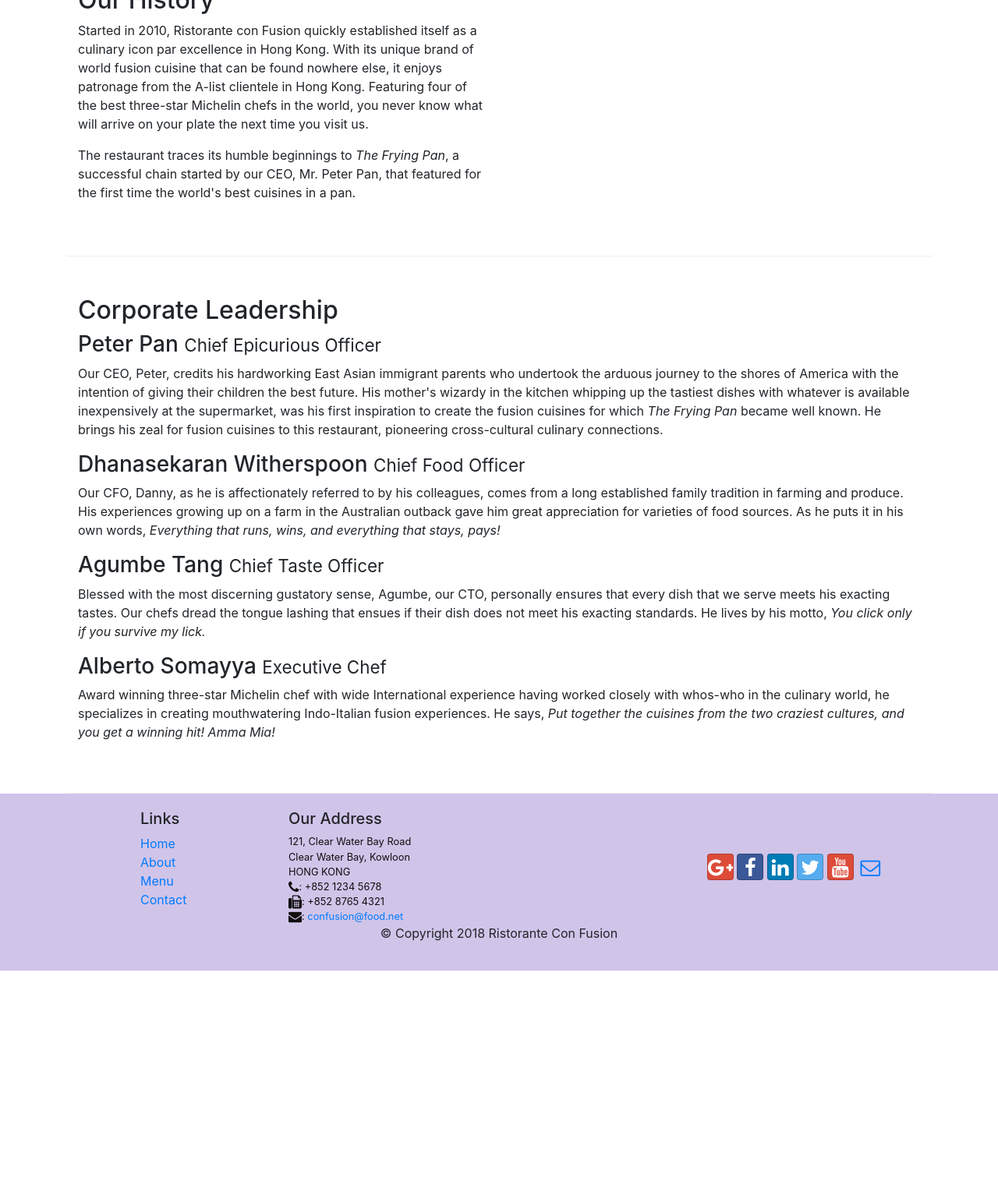
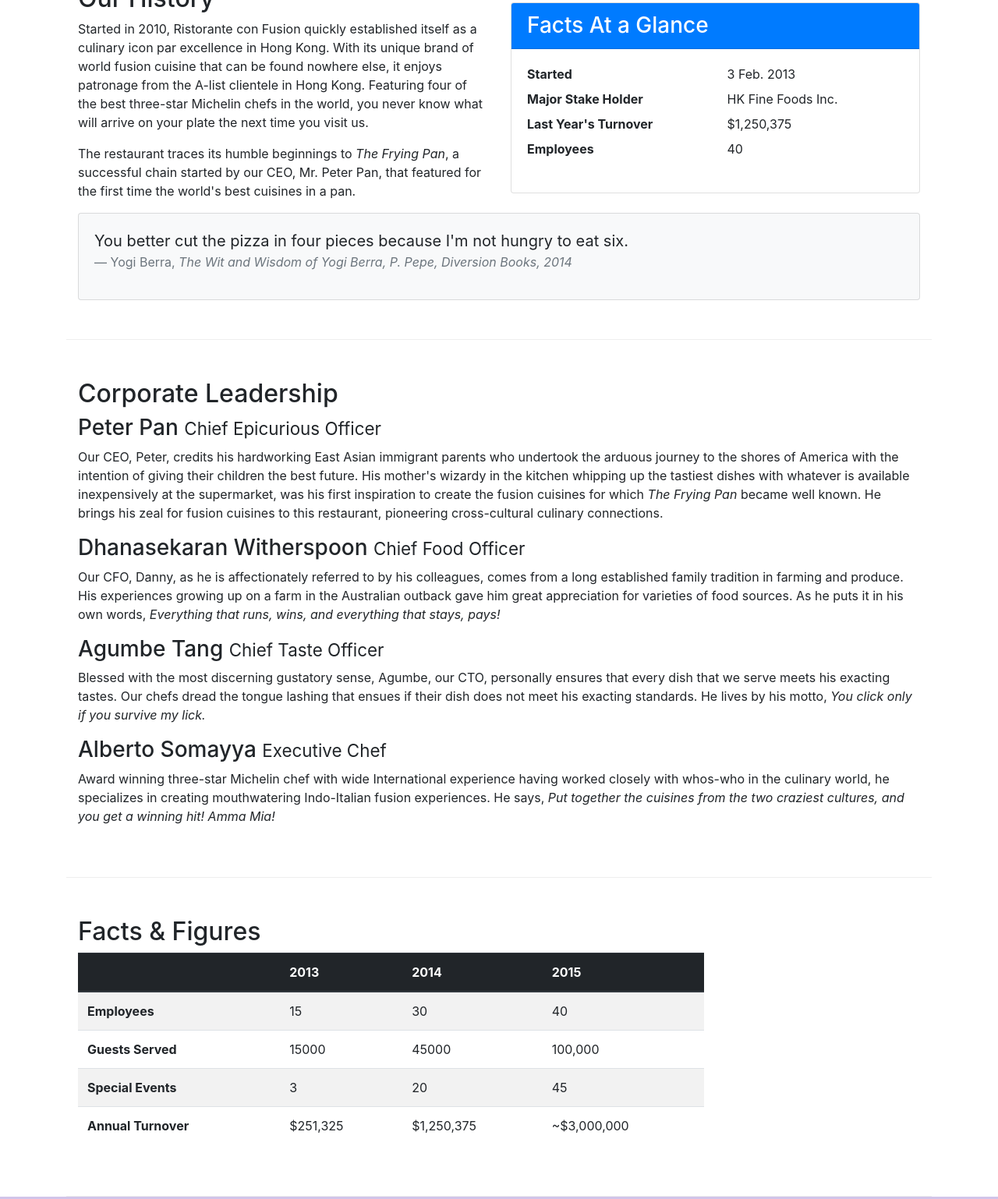
Before and after one commit to sipandey/bootstap4-practice, a website: page aboutus.html in a window 1280 px wide. Shown: the part 536-2074 px from the top of the page at 78% size. Before the commit the page ends 1781 px from the top, so only its background shows below. Drawn offline with nearby package versions, Linux system fonts and the light colour scheme.

Commit message:
tables and cards

```diff
--- a/aboutus.html
+++ b/aboutus.html
@@ -72,6 +72,35 @@
                     by our CEO, Mr. Peter Pan, that featured for the first time the world's best cuisines in a pan.</p>
             </div>
             <div class="col-12 col-sm">
+                <div class="card">
+                    <h3 class="card-header bg-primary text-white">Facts At a Glance</h3>
+                    <div class="card-body">
+                        <dl class="row">
+                            <dt class="col-6">Started</dt>
+                            <dd class="col-6">3 Feb. 2013</dd>
+                            <dt class="col-6">Major Stake Holder</dt>
+                            <dd class="col-6">HK Fine Foods Inc.</dd>
+                            <dt class="col-6">Last Year's Turnover</dt>
+                            <dd class="col-6">$1,250,375</dd>
+                            <dt class="col-6">Employees</dt>
+                            <dd class="col-6">40</dd>
+                        </dl>
+                    </div>
+                </div>
+            </div>
+            <div class="col-12">
+                <div class="card card-body bg-light">
+                    <blockquote class="blockquote">
+                        <p class="mb-0">You better cut the pizza in four pieces
+                            because I'm not hungry to eat six.
+                        </p>
+                        <footer class="blockquote-footer">Yogi Berra,
+                            <cite title="Source Title">The Wit and Wisdom of
+                                Yogi Berra, P. Pepe, Diversion Books, 2014
+                            </cite>
+                        </footer>
+                    </blockquote>
+                </div>
             </div>
         </div>
 
@@ -103,7 +132,50 @@
                         winning hit! Amma Mia!</em></p>
             </div>
         </div>
-
+        <div class="row row-content">
+            <div class="col-12 col-sm-9">
+                <h2>Facts &amp; Figures</h2>
+                <div class="table-responsive">
+                    <table class="table table-striped">
+                        <thead class="thead-dark">
+                            <tr>
+                                <th>&nbsp;</th>
+                                <th>2013</th>
+                                <th>2014</th>
+                                <th>2015</th>
+                            </tr>
+                        </thead>
+                        <tbody>
+                            <tr>
+                                <th>Employees</th>
+                                <td>15</td>
+                                <td>30</td>
+                                <td>40</td>
+                            </tr>
+                            <tr>
+                                <th>Guests Served</th>
+                                <td>15000</td>
+                                <td>45000</td>
+                                <td>100,000</td>
+                            </tr>
+                            <tr>
+                                <th>Special Events</th>
+                                <td>3</td>
+                                <td>20</td>
+                                <td>45</td>
+                            </tr>
+                            <tr>
+                                <th>Annual Turnover</th>
+                                <td>$251,325</td>
+                                <td>$1,250,375</td>
+                                <td>~$3,000,000</td>
+                            </tr>
+                        </tbody>
+                    </table>
+                </div>
+            </div>
+            <div class="col-12 col-sm-3"></div>
+        </div>
     </div>
 
     <footer class="footer">
```
